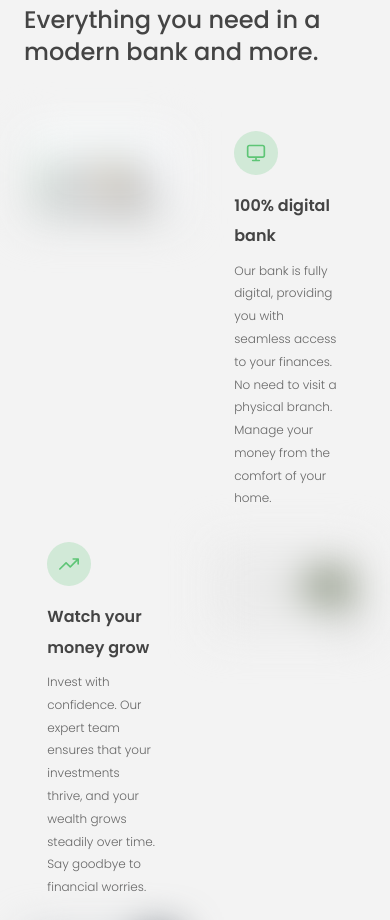
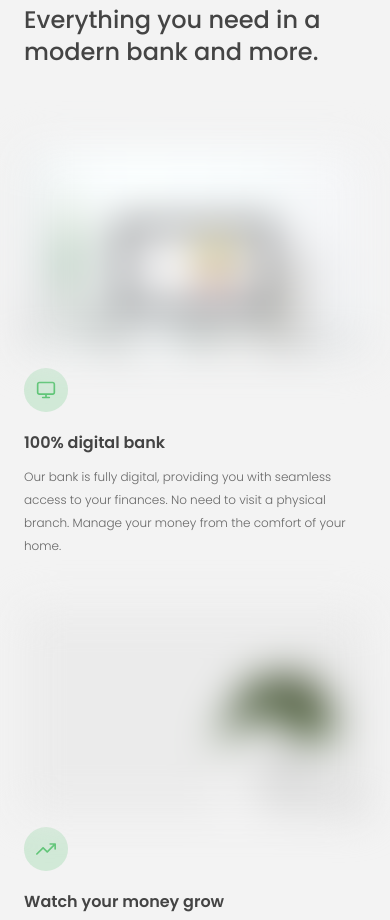
Before and after one commit to SuperUser-Gump/Bankist, a website built with Parcel: page index.html in a window 390 px wide. Shown: the part 940-1860 px from the top of the page. Built offline with nearby package versions, Linux system fonts and the light colour scheme.

Commit message:
style: Adjust features section in media query
- Changed the grid layout from 2x3 to 1x6.
- Reorganized the grid items to fit the new layout.

```diff
--- a/src/sass/pages/_home.scss
+++ b/src/sass/pages/_home.scss
@@ -10,8 +10,20 @@
     margin: 0;
   }
 
+  @media only screen and (max-width: $bp-small) {
+    grid-template-columns: 1fr;
+  }
+
   &__img {
     width: 100%;
+
+    @media only screen and (max-width: $bp-small) {
+      &:nth-of-type(2) {
+        grid-row: 3;
+      }
+
+      transform: translateY(2.4rem);
+    }
   }
 
   &__feature {
@@ -19,6 +31,10 @@
     justify-self: center;
     width: 70%;
     font-size: 1.5rem;
+
+    @media only screen and (max-width: $bp-small) {
+      width: 100%;
+    }
   }
 
   &__icon {
```
